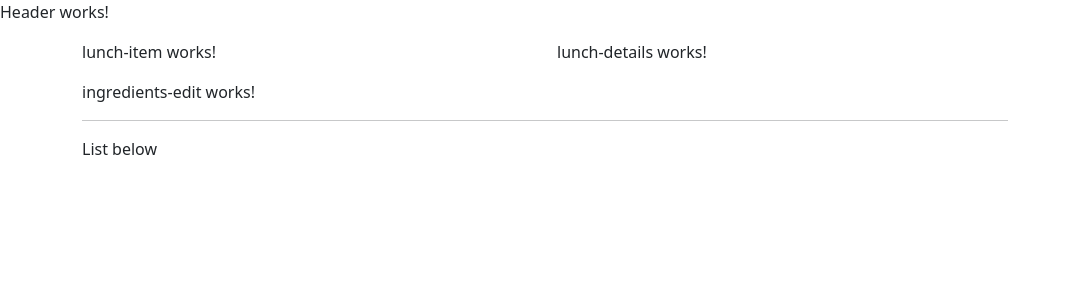
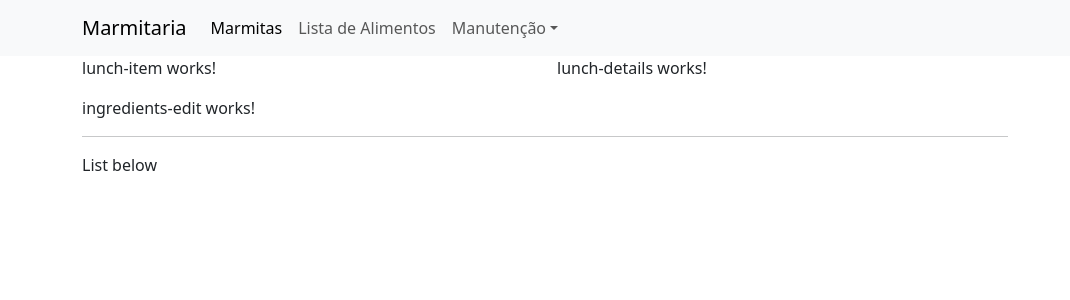
Before and after one commit to GustavoSouza123/marmitaria, an Angular app: page / in a window 1280 px wide. Shown: the top 300 px of the page, without its empty margins (0-1070 px from the left). Built offline with nearby package versions, Linux system fonts and the light colour scheme.

Commit message:
header template

```diff
--- a/src/app/header/header.component.html
+++ b/src/app/header/header.component.html
@@ -1 +1,31 @@
-<p>Header works!</p>
+<nav class="navbar navbar-expand navbar-light bg-light">
+  <div class="container">
+    <div class="navbar-header">
+      <a href="" class="navbar-brand">Marmitaria</a>
+    </div>
+
+    <div class="collapse navbar-collapse">
+      <ul class="nav navbar-nav">
+        <li class="nav-item">
+          <a href="#" class="nav-link active">Marmitas</a>
+        </li>
+        <li class="nav-item">
+          <a href="#" class="nav-link">Lista de Alimentos</a>
+        </li>
+      </ul>
+      <ul class="nav navbar-nav">
+        <a href="#" class="nav-link dropdown-toggle">Manutenção</a>
+        <li class="dropdown">
+          <ul class="dropdown-menu">
+            <li class="nav-item">
+              <a href="" class="nav-link">Incluir Dados</a>
+            </li>
+            <li class="nav-item">
+              <a href="" class="nav-link">Buscar Dados</a>
+            </li>
+          </ul>
+        </li>
+      </ul>
+    </div>
+  </div>
+</nav>
--- a/src/app/ingredients/ingredients.component.html
+++ b/src/app/ingredients/ingredients.component.html
@@ -1,7 +1,7 @@
 <div class="row">
-    <div class="col-sm-10">
-        <app-ingredients-edit></app-ingredients-edit>
-        <hr>
-        <p>List below</p>
-    </div>
+  <div class="col-sm-10">
+    <app-ingredients-edit></app-ingredients-edit>
+    <hr />
+    <p>List below</p>
+  </div>
 </div>
```
Also changed, not shown: src/app/lunch/lunch.component.html (indentation only).
